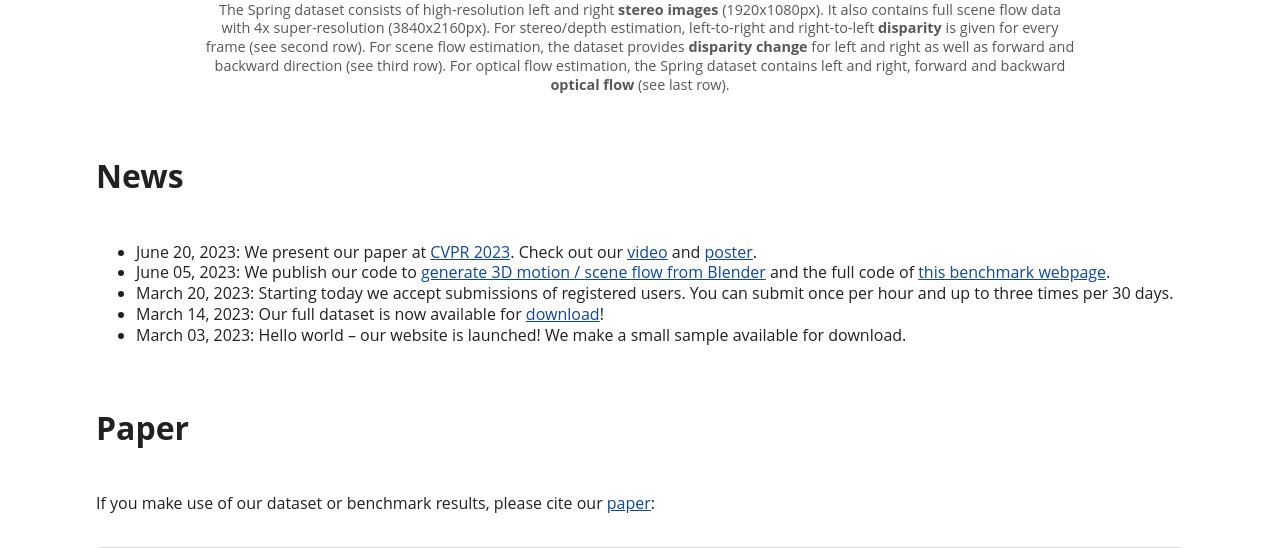
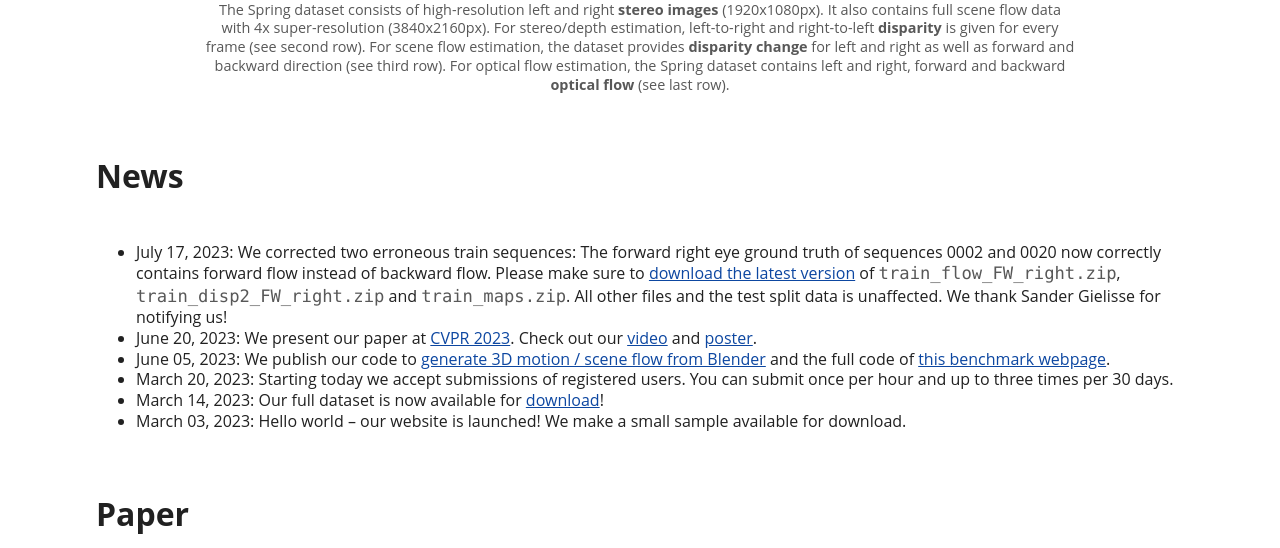
Before and after one commit to cv-stuttgart/springwebsite, a Django app: page / in a window 1280 px wide. Shown: the part 845-1393 px from the top of the page. Run offline with Django 4.2, Linux system fonts and the light colour scheme.

Commit message:
add news on corrected ground truth

```diff
--- a/springeval/templates/springeval/index.html
+++ b/springeval/templates/springeval/index.html
@@ -43,6 +43,7 @@
 
 <h3>News</h3>
 <ul>
+<li>July 17, 2023: We corrected two erroneous train sequences: The forward right eye ground truth of sequences 0002 and 0020 now correctly contains forward flow instead of backward flow. Please make sure to <a href="https://doi.org/10.18419/darus-3376" target="_blank" rel="noopener noreferrer">download the latest version</a> of <code>train_flow_FW_right.zip</code>, <code>train_disp2_FW_right.zip</code> and <code>train_maps.zip</code>. All other files and the test split data is unaffected. We thank Sander Gielisse for notifying us!</li>
 <li>June 20, 2023: We present our paper at <a href="https://cvpr2023.thecvf.com/" target="_blank" rel="noopener noreferrer">CVPR 2023</a>. Check out our <a href="https://www.youtube.com/watch?v=omcntkTrFTg" target="_blank" rel="noopener noreferrer">video</a> and <a href="https://cvpr2023.thecvf.com/media/PosterPDFs/CVPR%202023/22734.png" target="_blank" rel="noopener noreferrer">poster</a>.</li>
 <li>June 05, 2023: We publish our code to <a href="https://github.com/cv-stuttgart/sceneflow_from_blender" target="_blank" rel="noopener noreferrer">generate 3D motion / scene flow from Blender</a> and the full code of <a href="https://github.com/cv-stuttgart/springwebsite" target="_blank" rel="noopener noreferrer">this benchmark webpage</a>.</li>
 <li>March 20, 2023: Starting today we accept submissions of registered users. You can submit once per hour and up to three times per 30 days.</li>
```
